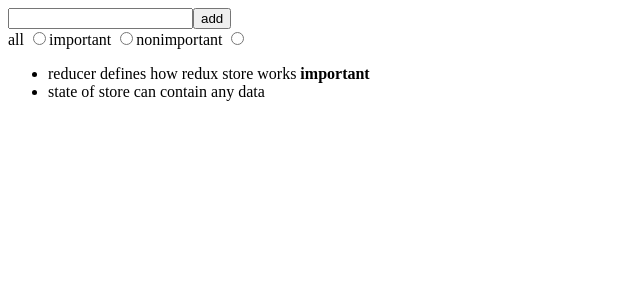
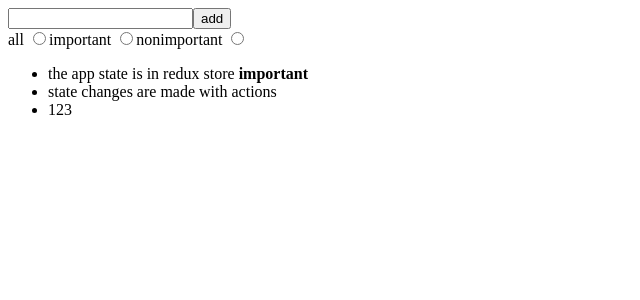
Before and after one commit to arnelbucio/fullstackopen2022, a React (Create React App) app in the folder part6/redux-notes/: page / in a window 1280 px wide. Shown: the top 300 px of the page, without its empty margins (0-640 px from the left). Built offline with nearby package versions, Linux system fonts and the light colour scheme; data requests are answered from the project's data file.

Commit message:
Part 6c Communicating with server in a redux application

```diff
--- /dev/null
+++ b/part6/redux-notes/db.json
@@ -0,0 +1,19 @@
+{
+  "notes": [
+    {
+      "content": "the app state is in redux store",
+      "important": true,
+      "id": 1
+    },
+    {
+      "content": "state changes are made with actions",
+      "important": false,
+      "id": 2
+    },
+    {
+      "content": "123",
+      "important": false,
+      "id": 3
+    }
+  ]
+}
--- a/part6/redux-notes/src/App.js
+++ b/part6/redux-notes/src/App.js
@@ -1,8 +1,18 @@
+import { useEffect } from 'react'
 import NewNote from './components/NewNote'
 import Notes from './components/Notes'
 import VisibilityFilter from './components/Visibilityfilter'
+import noteService from './services/notes'
+import { setNotes } from './reducers/noteReducer'
+import { useDispatch } from 'react-redux'
 
 const App = () => {
+  const dispatch = useDispatch()
+  useEffect(() => {
+    noteService
+      .getAll().then(notes => dispatch(setNotes(notes)))
+  }, [dispatch])
+
   return(
     <div>
       <NewNote />
--- a/part6/redux-notes/src/components/NewNote.js
+++ b/part6/redux-notes/src/components/NewNote.js
@@ -1,14 +1,16 @@
 import { useDispatch } from 'react-redux'
 import { createNote } from '../reducers/noteReducer'
+import noteService from '../services/notes'
 
 const NewNote = (props) => {
   const dispatch = useDispatch()
 
-  const addNote = (event) => {
+  const addNote = async (event) => {
     event.preventDefault()
     const content = event.target.note.value
     event.target.note.value = ''
-    dispatch(createNote(content))
+    const newNote = await noteService.createNew(content)
+    dispatch(createNote(newNote))
   }
 
   return(
--- a/part6/redux-notes/src/index.js
+++ b/part6/redux-notes/src/index.js
@@ -4,8 +4,10 @@
 import { configureStore } from '@reduxjs/toolkit'
 import App from './App'
 
-import noteReducer from './reducers/noteReducer'
+import noteReducer, { setNotes } from './reducers/noteReducer'
 import filterReducer from './reducers/filterReducer'
+
+import noteService from './services/notes'
 
 const store = configureStore({
   reducer: {
@@ -14,6 +16,10 @@
   }
 })
 
+noteService.getAll().then(notes =>
+  store.dispatch(setNotes(notes))
+)
+
 ReactDOM.createRoot(document.getElementById('root')).render(
   <Provider store={store}>
     <App />
--- a/part6/redux-notes/src/reducers/noteReducer.js
+++ b/part6/redux-notes/src/reducers/noteReducer.js
@@ -1,33 +1,11 @@
 import { createSlice } from '@reduxjs/toolkit'
-
-const initialState = [
-  {
-    content: 'reducer defines how redux store works',
-    important: true,
-    id: 1,
-  },
-  {
-    content: 'state of store can contain any data',
-    important: false,
-    id: 2,
-  }
-]
-
-const generateId = () => {
-  return Number((Math.random() * 1000000).toFixed(0))
-}
 
 const noteSlice = createSlice({
   name: 'notes',
-  initialState,
+  initialState: [],
   reducers: {
     createNote(state, action) {
-      const content = action.payload
-      state.push({
-        content,
-        important: false,
-        id: generateId()
-      })
+      state.push(action.payload)
     },
     toggleImportanceOf(state, action) {
       const id = action.payload
@@ -39,9 +17,15 @@
       return state.map(note =>
         note.id !== id ? note: changedNote
       )
+    },
+    appendNote(state, action) {
+      state.push(action.payload)
+    },
+    setNotes(state, action) {
+      return action.payload
     }
   }
 })
 
-export const { createNote, toggleImportanceOf } = noteSlice.actions
+export const { createNote, toggleImportanceOf, appendNote, setNotes } = noteSlice.actions
 export default noteSlice.reducer
--- /dev/null
+++ b/part6/redux-notes/src/services/notes.js
@@ -0,0 +1,18 @@
+import axios from 'axios'
+
+const baseUrl = 'http://localhost:3001/notes'
+
+const getAll = async () => {
+  const response = await axios.get(baseUrl)
+  return response.data
+}
+
+const createNew = async (content) => {
+  const object = { content, important: false }
+  const response = await axios.post(baseUrl, object)
+  return response.data
+}
+
+const actions = { getAll, createNew }
+
+export default actions
```
Also changed, not shown: part6/redux-notes/package.json (+5 -2 lines), 1 other file (tests, documents, lock files or other folders).
